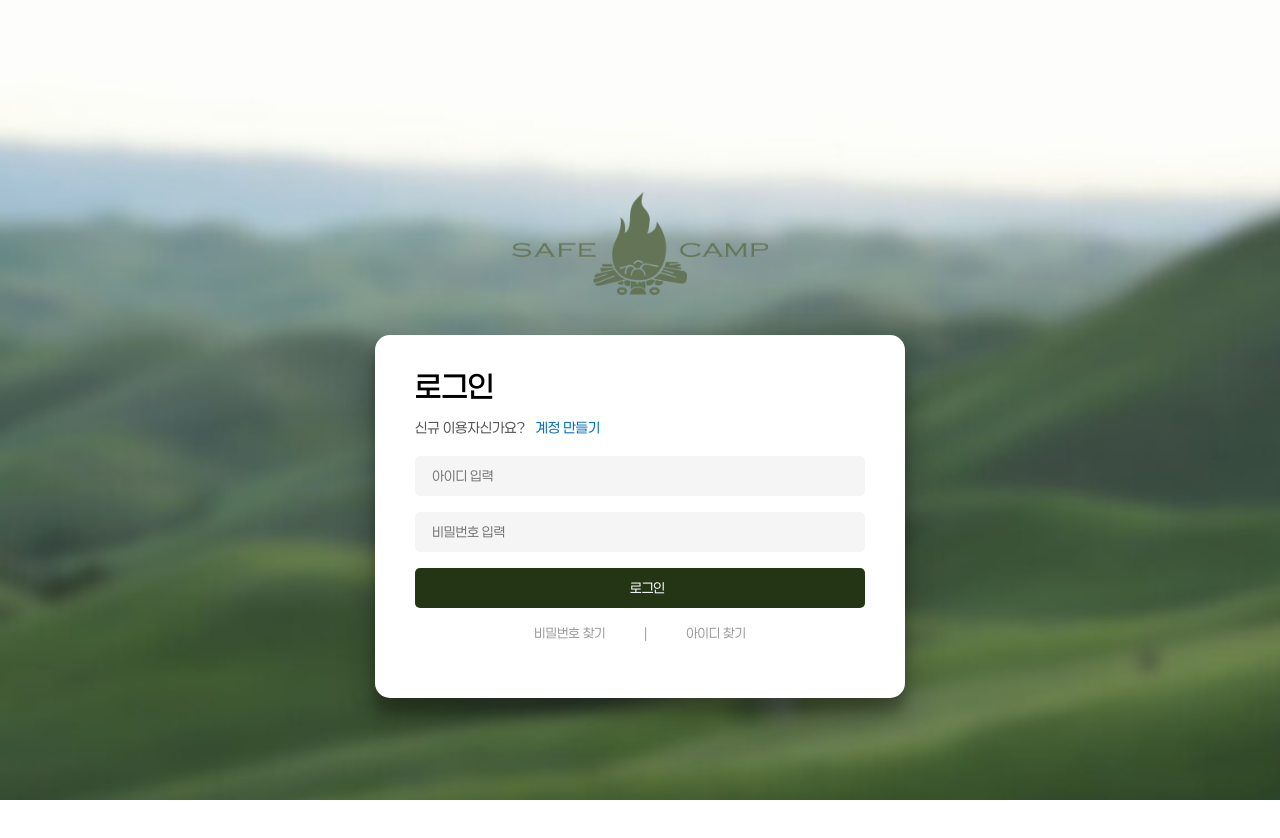
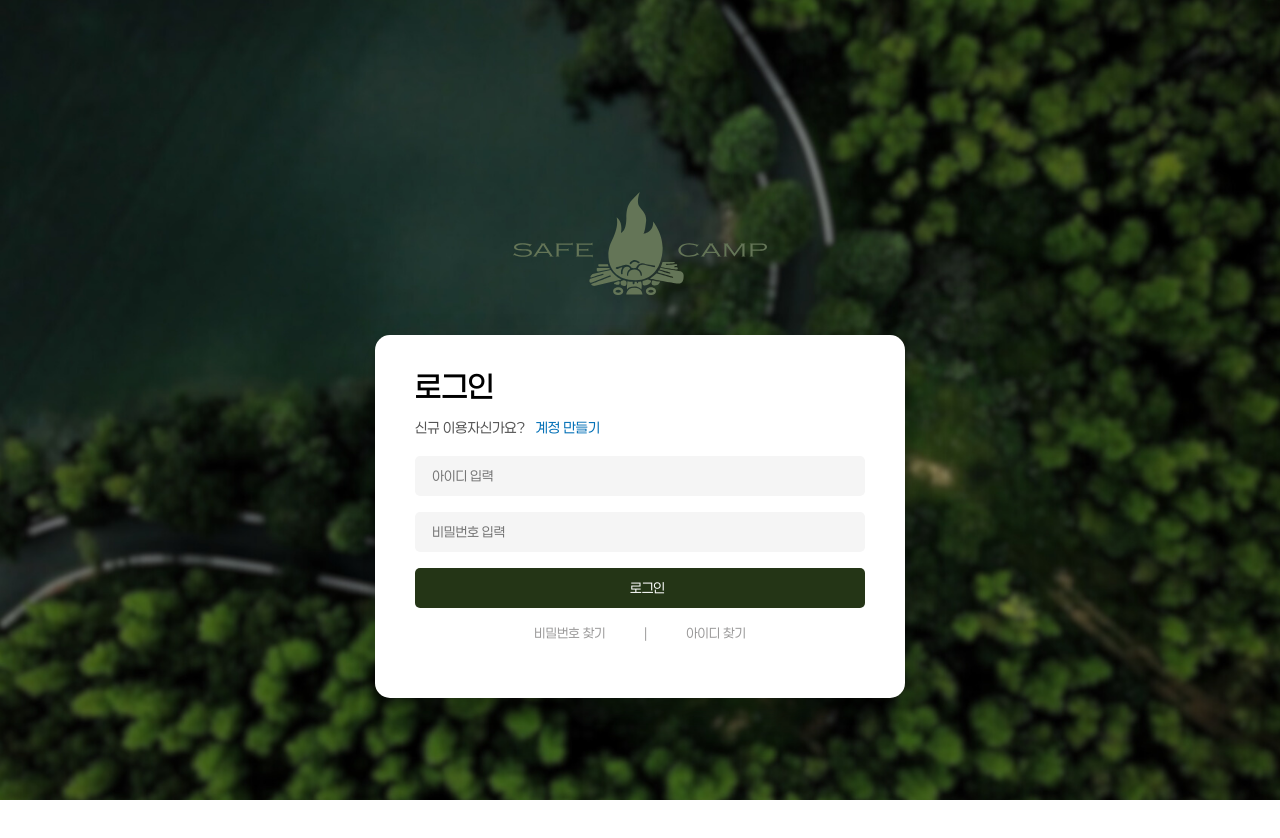
Before and after one commit to eunhyeon1020/Car-BakBak, a Vue app in the folder frontend/: page /login in a window 1280 px wide. Shown: the top 838 px of the page. Built offline with nearby package versions, Linux system fonts and the light colour scheme.

Commit message:
Login 이미지 변경 및 예시 데이터값 넣기

```diff
--- a/frontend/src/assets/css/Login.css
+++ b/frontend/src/assets/css/Login.css
@@ -1,8 +1,9 @@
 #login {
-  position: relative;
+  content: "";
+  position: absolute;
   width: 100%;
   height: 100vh;
-  background: url(../images/loginsign-bg.png) fixed center center / cover;
+  background: url(../images/blur-background.png) fixed center center / cover;
 }
 
 .login-box {
@@ -14,11 +15,12 @@
   display: flex;
   flex-direction: column;
   gap: 40px;
+
 }
 
 /* 로그인 로고  */
 .login-logo {
-  background-image: url("../images/차박박.png");
+  background-image: url("../images/차박박.svg");
   background-size: 256px 103px;
   width: 256px;
   height: 103px;
--- a/frontend/src/components/Login.vue
+++ b/frontend/src/components/Login.vue
@@ -1,5 +1,6 @@
 <template>
   <div id="login">
+
     <div class="login-box">
 
       <router-link :to="'main'">
@@ -38,6 +39,8 @@
 
   export default {
     data: () => ({
+      myId : 'eunhyeon',
+      myPw : '1234',
       success: true,
     }),
     methods: {
@@ -50,8 +53,16 @@
         // await res = $axios('http://localhost:18080/login', data);
         if (this.success) {
           confirm('로그인 창으로 이동합니다.'); // 확인 : true, 취소 : false
+
+          // 세션 스토리지에 고객 데이터를 등록
+          // sessionStorage.setItem('Key이름', Value);
+
+          // 고객 데이터를 다시 들고올 때에는
+          // sessionStorage.getItem('Key이름');
+
           this.$router.push({path: '/main'});
-        } else {
+        }
+        else {
           this.$router.push({path: '/login'});
           alert('아이디 패스워드를 확인해주세요.');
         }
```
Also changed, not shown: frontend/src/assets/images/blur-background.png (added).
